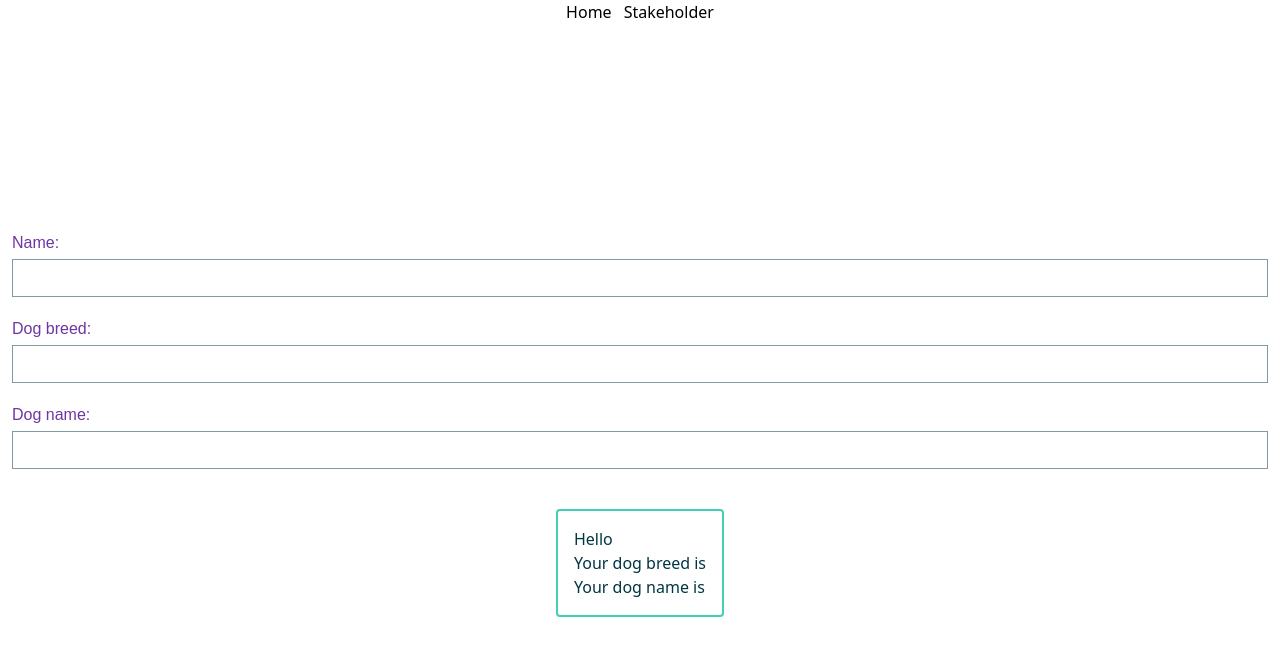
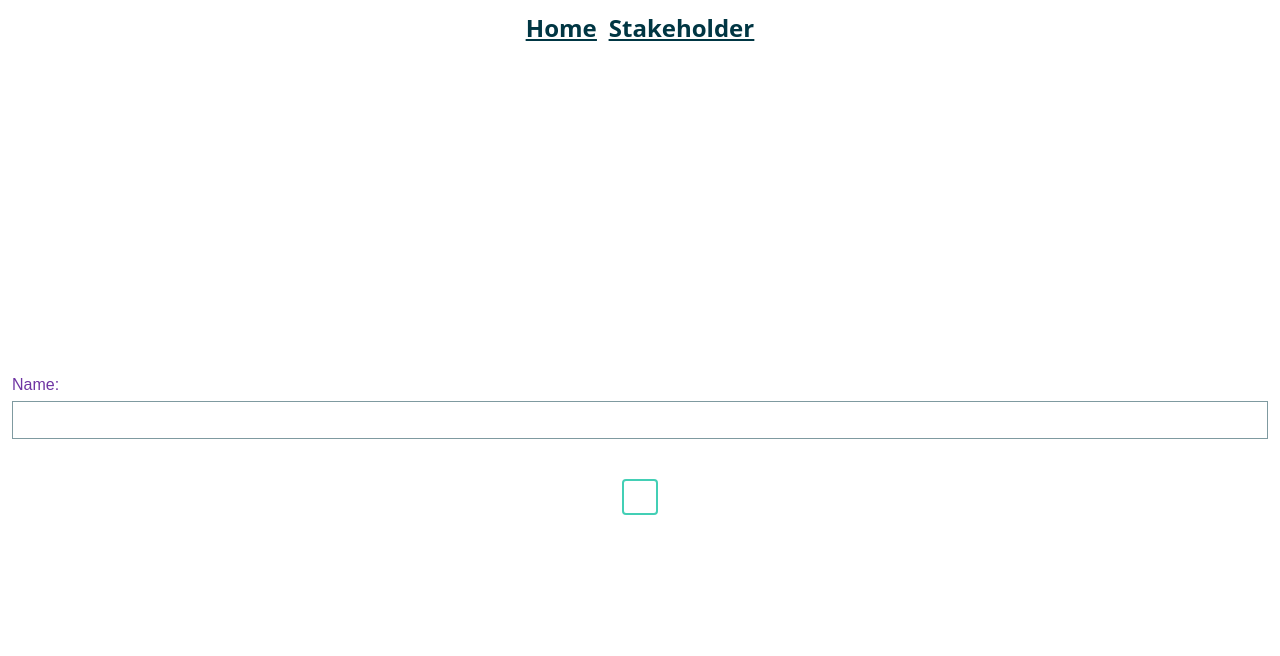
Before and after one commit to sam-rcot/passwordreset, a React (Vite) app: page /#/stakeholder in a window 1280 px wide. Shown: the top 656 px of the page. Built offline with nearby package versions, Linux system fonts and the light colour scheme.

Commit message:
adding checkbox component

```diff
--- a/src/App.css
+++ b/src/App.css
@@ -1,5 +1,4 @@
 #root {
-  max-width: 1280px;
   margin: 0 auto;
   padding: 2rem;
 }
--- a/src/App.tsx
+++ b/src/App.tsx
@@ -26,7 +26,7 @@ function App() {
     return (
         <>
             <Router>
-                <NavBar />
+                <nav className="flex justify-center"><NavBar/></nav>
                 <main className="h-screen w-screen bg-white text-slate-900 flex justify-center items-center flex-col">
                     <Routes>
                         <Route
--- /dev/null
+++ b/src/components/checkbox/CheckBox.tsx
@@ -0,0 +1,22 @@
+type CheckBoxProps = {
+    label: string;
+    labelText: string;
+    // setValue: (value: string) => void;
+    type?: string;
+    className?: string; // Add className to the props
+};
+
+const CheckBox = ({label, labelText, type = "checkbox", className}: CheckBoxProps) => {
+    return (
+        <div className={`flex w-fit px-3 items-center ${className}`}>
+            <label htmlFor={label} className="w-fit text-left pr-4 text-purple peer font-nunito">{labelText}</label>
+            <input
+                id={label}
+                type={type}
+                className=""
+            />
+        </div>
+    );
+}
+
+export default CheckBox;
--- a/src/components/general/General.tsx
+++ b/src/components/general/General.tsx
@@ -1,9 +1,10 @@
-import React, { useRef } from "react";
+import React, {useRef} from "react";
 import InputField from "../inputfield/InputField.tsx";
 import EmailCopy from "../emailcopy/EmailCopy.tsx";
 import getCopyText from "../../utils/getCopyText.ts";
 import generatePassword from "../../utils/generatePassword.ts";
 import CopyButton from "../copybutton/CopyButton.tsx";
+import CheckBox from "../checkbox/CheckBox.tsx";
 
 type GeneralProps = {
     handleSubmit: (event: React.FormEvent) => void;
@@ -11,14 +12,15 @@ type GeneralProps = {
     formValues: { [key: string]: string };
 };
 
-const General = ({ handleSubmit, handleInputChange, formValues }: GeneralProps) => {
+const General = ({handleSubmit, handleInputChange, formValues}: GeneralProps) => {
     // Generate the password
     const password = generatePassword();
 
     // Include the password in formValues
-    const extendedFormValues = { ...formValues, password };
+    const extendedFormValues = {...formValues, password};
 
     const template: string = `
+
    Hi {name},<br/><br/>
    Apologies for the issues you have been having logging in.
    I have now updated your account and created a new temporary password.<br/><br/>
@@ -67,9 +69,6 @@ const General = ({ handleSubmit, handleInputChange, formValues }: GeneralProps)
          </tr>
       </tbody>
    </table>
-
-
-
    <br>
    Kind Regards,<br>
    Digital Team`;
@@ -96,6 +95,7 @@ Digital Team`;
             <div ref={emailCopyRef} className="w-11/12">
                 <EmailCopy copyText={getCopyText(template, extendedFormValues)} className="w-fit"/>
             </div>
+            <CheckBox label="test" labelText="Test" type="checkbox"/>
             <CopyButton copyRef={emailCopyRef}/>
         </div>
     );
--- a/src/components/navbar/NavBar.tsx
+++ b/src/components/navbar/NavBar.tsx
@@ -3,7 +3,8 @@ import { NavLink } from 'react-router-dom';
 const NavBar = () => {
     return (
         <>
-            <div className="flex gap-3 items-center content-center justify-center">
+            <div className="flex gap-3 items-center content-center justify-center text-2xl
+            font-bold text-center pt-3 underline text-dark-teal w-fit">
                 <NavLink to="/">Home</NavLink>
                 <NavLink to="/stakeholder">Stakeholder</NavLink>
             </div>
--- a/src/components/stakeholder/Stakeholder.tsx
+++ b/src/components/stakeholder/Stakeholder.tsx
@@ -10,9 +10,7 @@ type StakeholderProps = {
 };
 
 const Stakeholder = ({ handleSubmit, handleInputChange, formValues }: StakeholderProps) => {
-    const template: string = `Hello {name}<br>
-Your dog breed is {dogBreed}<br>
-Your dog name is {dogName}`
+    const template: string = ``
     return (
         <div className='flex flex-col gap-5 items-center'>
             <form className="flex gap-5 justify-items-end flex-col" onSubmit={handleSubmit}>
@@ -21,16 +19,16 @@ Your dog name is {dogName}`
                     labelText="Name: "
                     setValue={(value) => handleInputChange('name', value)}
                 />
-                <InputField
-                    label="dogBreed"
-                    labelText="Dog breed:"
-                    setValue={(value) => handleInputChange('dogBreed', value)}
-                />
-                <InputField
-                    label="dogName"
-                    labelText="Dog name:"
-                    setValue={(value) => handleInputChange('dogName', value)}
-                />
+                {/*<InputField*/}
+                {/*    label="dogBreed"*/}
+                {/*    labelText="Dog breed:"*/}
+                {/*    setValue={(value) => handleInputChange('dogBreed', value)}*/}
+                {/*/>*/}
+                {/*<InputField*/}
+                {/*    label="dogName"*/}
+                {/*    labelText="Dog name:"*/}
+                {/*    setValue={(value) => handleInputChange('dogName', value)}*/}
+                {/*/>*/}
 
             </form>
             <EmailCopy copyText={getCopyText(template, formValues)} />
```
Lines whose indentation alone changed are shown as unchanged.
